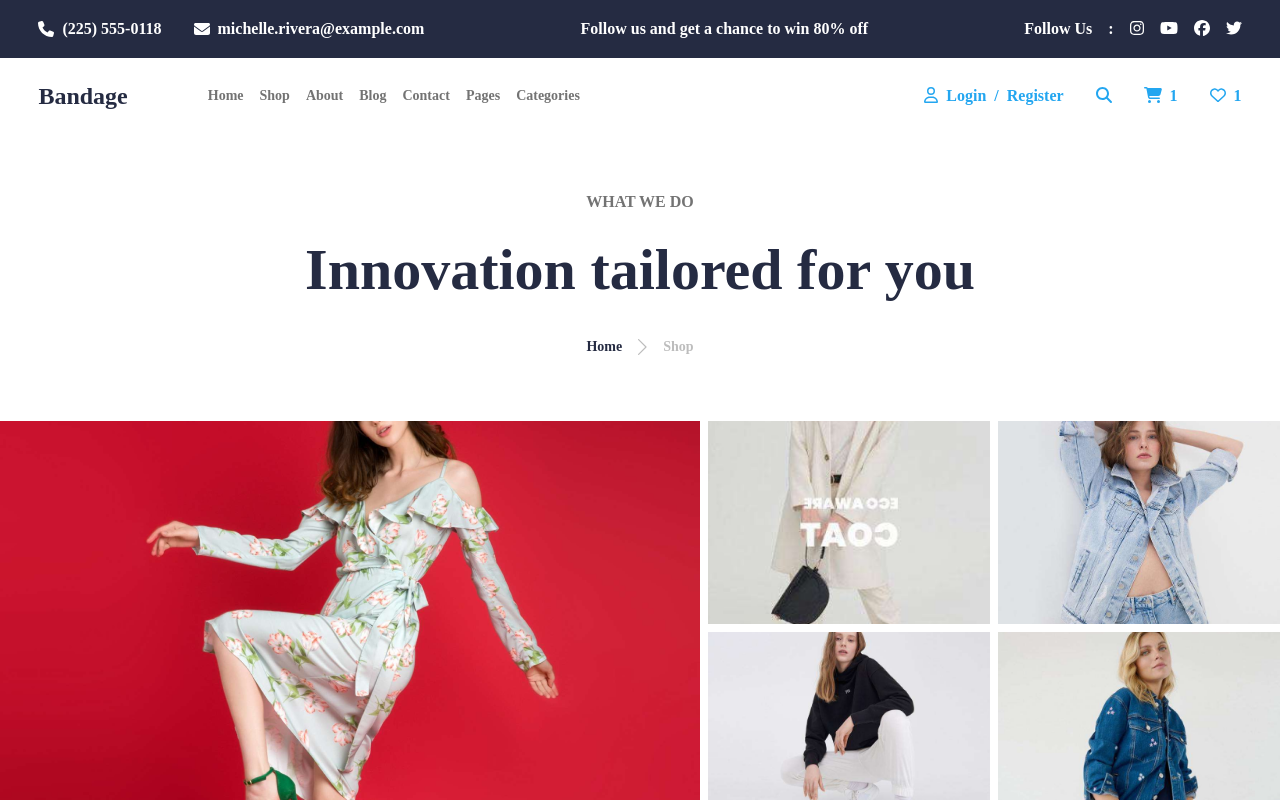
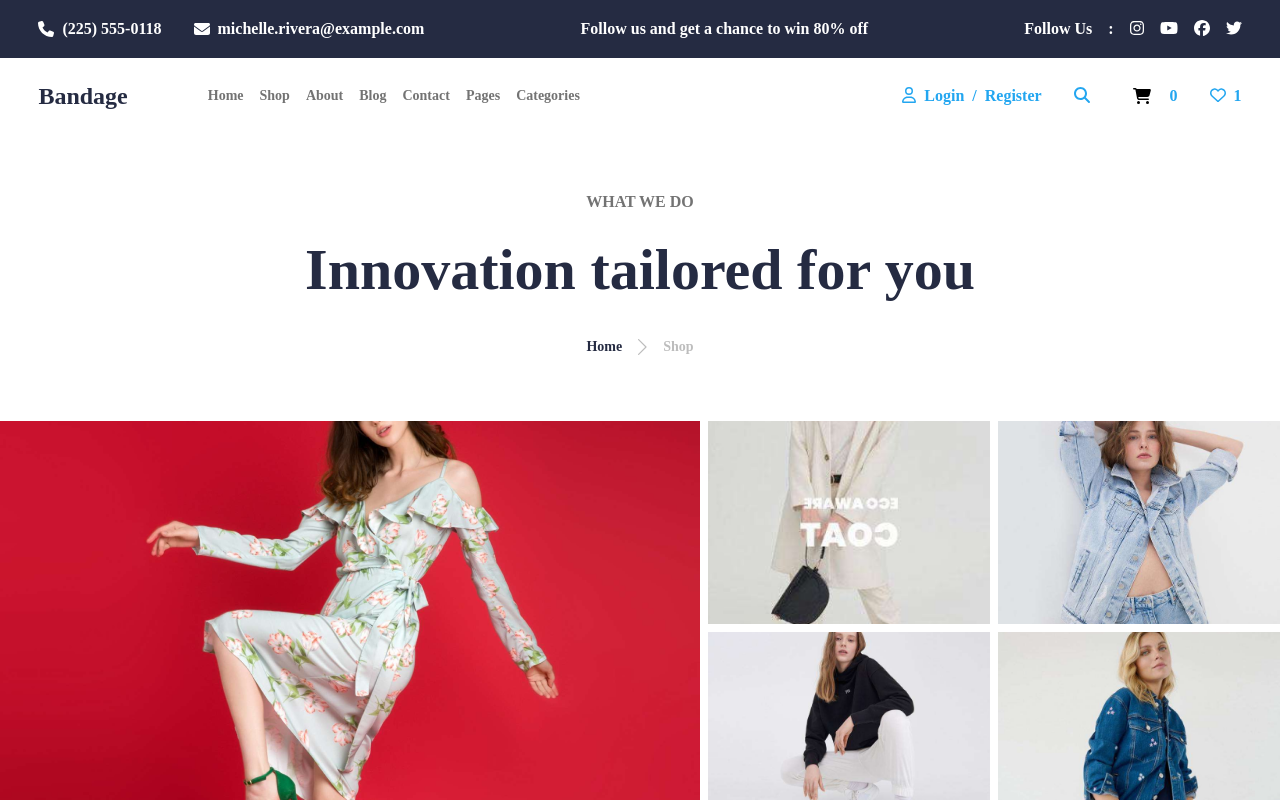
Before and after one commit to samet7ozturk/e-commerce-project, a React (Vite) app: page /team-page in a window 1280 px wide. Shown: the top 800 px of the page. Built offline with nearby package versions, Linux system fonts and the light colour scheme; what tailwindcss-animated would draw is missing.

Commit message:
Product added to shopping cart and seen on dropdown

```diff
--- a/src/components/Header.jsx
+++ b/src/components/Header.jsx
@@ -9,7 +9,6 @@ import {
   faPhone,
   faEnvelope,
   faMagnifyingGlass,
-  faCartShopping,
 } from "@fortawesome/free-solid-svg-icons";
 import {
   faInstagram,
@@ -19,13 +18,23 @@ import {
 } from "@fortawesome/free-brands-svg-icons";
 import { faUser, faHeart } from "@fortawesome/free-regular-svg-icons";
 import {
+  Avatar,
+  IconButton,
   Menu,
   MenuHandler,
   MenuItem,
   MenuList,
+  Typography,
 } from "@material-tailwind/react";
 
 const Header = () => {
+  const dispatch = useDispatch();
+  const shoppingCart = useSelector((state) => state.shoppingCart);
+  console.log(
+    "*******************",
+    shoppingCart.cart[0]?.product.images[0].url
+  );
+
   const [openMenu1, setOpenMenu1] = useState(false);
   const [openMenu2, setOpenMenu2] = useState(false);
   const categories = useSelector((store) => store.global.categories);
@@ -39,7 +48,6 @@ const Header = () => {
   const user = useSelector((state) => state.user);
   const token = localStorage.getItem("token");
   console.log(user);
-  const dispatch = useDispatch();
 
   const tokenDelete = () => {
     localStorage.removeItem("token");
@@ -219,10 +227,49 @@ const Header = () => {
           </Link>
 
           <div className="flex items-center gap-2">
-            <Link to="/basket">
-              <FontAwesomeIcon icon={faCartShopping} />
-            </Link>
-            <p>1</p>
+            <Menu>
+              <MenuHandler>
+                <IconButton variant="text">
+                  <svg
+                    xmlns="http://www.w3.org/2000/svg"
+                    height="16"
+                    width="18"
+                    viewBox="0 0 576 512"
+                  >
+                    <path d="M0 24C0 10.7 10.7 0 24 0H69.5c22 0 41.5 12.8 50.6 32h411c26.3 0 45.5 25 38.6 50.4l-41 152.3c-8.5 31.4-37 53.3-69.5 53.3H170.7l5.4 28.5c2.2 11.3 12.1 19.5 23.6 19.5H488c13.3 0 24 10.7 24 24s-10.7 24-24 24H199.7c-34.6 0-64.3-24.6-70.7-58.5L77.4 54.5c-.7-3.8-4-6.5-7.9-6.5H24C10.7 48 0 37.3 0 24zM128 464a48 48 0 1 1 96 0 48 48 0 1 1 -96 0zm336-48a48 48 0 1 1 0 96 48 48 0 1 1 0-96z" />
+                  </svg>
+                </IconButton>
+              </MenuHandler>
+              <MenuList className="flex flex-col gap-2">
+                {shoppingCart.cart.map((cartItem) => (
+                  <MenuItem
+                    key={cartItem.product.id}
+                    className="flex items-center gap-4 py-2 pl-2 pr-8"
+                  >
+                    <div className="flex gap-1">
+                      <img
+                        src={cartItem.product.images[0].url}
+                        alt="Ürün Resmi"
+                        className="w-10 h-10"
+                      />
+                      <Typography
+                        variant="small"
+                        color="gray"
+                        className="font-semibold"
+                      >
+                        {cartItem.product.name}
+                      </Typography>
+                    </div>
+                    <div>
+                      <Typography variant="small" color="gray">
+                        Adet: {cartItem.count}
+                      </Typography>
+                    </div>
+                  </MenuItem>
+                ))}
+              </MenuList>
+            </Menu>
+            <p>{shoppingCart.cart.length}</p>
           </div>
           <div className="flex items-center gap-2">
             <Link to="/favorites">
--- a/src/components/ProductCard.jsx
+++ b/src/components/ProductCard.jsx
@@ -1,11 +1,12 @@
 import React from "react";
-import { useSelector } from "react-redux";
+import { useDispatch, useSelector } from "react-redux";
 import { Link } from "react-router-dom";
 import svg from "../assets/product-colors.svg";
+import { addToCart } from "../store/actions/shoppingCartActions";
 
 const ProductCard = () => {
+  const dispatch = useDispatch();
   const { productList } = useSelector((state) => state.products);
-  console.log(productList);
 
   const turkishSlugify = (str) => {
     const turkishMap = {
@@ -26,16 +27,23 @@ const ProductCard = () => {
     return str
       .replace(/[^-a-zA-Z0-9çığöşüÇİĞÖŞÜ]+/g, "")
       .replace(/./g, (c) => turkishMap[c] || c)
+      .replaceAll(" ", "-")
       .toLowerCase()
-      .trim()
-      .replace(/\s+/g, "-");
+      .trim();
+  };
+
+  const handleAddToCart = (product) => {
+    dispatch(addToCart(product));
   };
 
   return (
     <main className="flex flex-wrap flex-row justify-center py-12 px-[10%] gap-8">
       {productList?.map((product, ind) => (
+        <div
+          key={ind}
+          className="flex flex-col w-[238px] items-center border shadow-md hover:scale-105 hover:shadow-xl transition duration-300"
+        >
           <Link
-          key={ind}
             to={`/product-page/${
               product.category_id === 1
                 ? "tişört"
@@ -45,7 +53,7 @@ const ProductCard = () => {
                 ? "ceket"
                 : "elbise"
             }/${product.id}/${turkishSlugify(product.name)}`}
-          className="flex flex-col w-[238px] items-center border shadow-sm hover:scale-105 hover:shadow-md transition duration-300"
+            className="flex flex-col items-center text-center"
           >
             <img src={product.images[0].url} alt={product.name} />
             <h2 className="text-[#252B42] text-base font-bold pt-8 pb-4">
@@ -55,10 +63,19 @@ const ProductCard = () => {
               {product.description}
             </p>
             <div className="flex gap-2 pb-4">
-            <p className="text-[#BDBDBD] text-sm font-bold">₺{product.price}</p>
+              <p className="text-[#BDBDBD] text-sm font-bold">
+                ₺{product.price}
+              </p>
             </div>
             <img src={svg} alt="svg" className="cursor-pointer pb-8" />
           </Link>
+          <button
+            onClick={() => handleAddToCart(product)}
+            className="bg-blue-500 text-white p-2 rounded-md cursor-pointer mb-8"
+          >
+            Sepete Ekle
+          </button>
+        </div>
       ))}
     </main>
   );
--- /dev/null
+++ b/src/store/actions/shoppingCartActions.jsx
@@ -0,0 +1,4 @@
+export const addToCart = (data) => ({
+  type: "ADD_TO_CART",
+  payload: data,
+});
--- a/src/store/reducers/shoppingCartReducer.jsx
+++ b/src/store/reducers/shoppingCartReducer.jsx
@@ -4,8 +4,48 @@ const initialState = {
   address: {},
 };
 
-const shoppingCartReducer = (state = initialState, action) => {
+const storedCart = localStorage.getItem("shoppingCart");
+const initialCartState = storedCart ? JSON.parse(storedCart) : initialState;
+
+const shoppingCartReducer = (state = initialCartState, action) => {
   switch (action.type) {
+    case "ADD_TO_CART":
+      const existingProductIndex = state.cart.findIndex(
+        (item) => item.product.id === action.payload.id
+      );
+
+      if (existingProductIndex !== -1) {
+        const updatedCart = [...state.cart];
+        updatedCart[existingProductIndex].count += 1;
+
+        const newState = {
+          ...state,
+          cart: updatedCart,
+        };
+
+        localStorage.setItem("shoppingCart", JSON.stringify(newState));
+
+        return newState;
+      } else {
+        const newState = {
+          ...state,
+          cart: [
+            ...state.cart,
+            {
+              count: 1,
+              checked: true,
+              product: {
+                ...action.payload,
+              },
+            },
+          ],
+        };
+
+        localStorage.setItem("shoppingCart", JSON.stringify(newState));
+
+        return newState;
+      }
+
     default:
       return state;
   }
```
Lines whose indentation alone changed are shown as unchanged.
